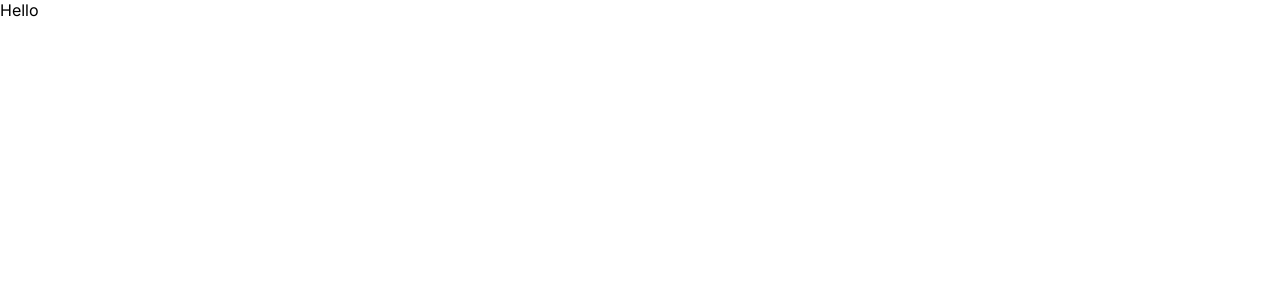
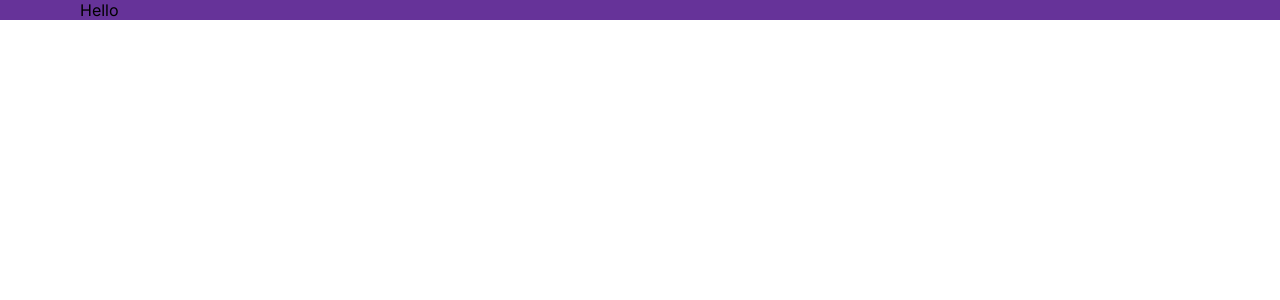
Before and after one commit to Alek30k/Blog_App, a Next.js app: page / in a window 1280 px wide. Shown: the top 300 px of the page. Built offline with nearby package versions, Linux system fonts and the light colour scheme.

Commit message:
last commit

```diff
--- a/src/app/globals.css
+++ b/src/app/globals.css
@@ -20,3 +20,19 @@ a {
   color: inherit;
   text-decoration: none;
 }
+
+.container {
+  min-height: 100vh;
+  background-color: var(--bg);
+  color: var(--textColor);
+}
+
+.wrapper {
+  /* max-width: 1420px; */
+  max-width: 1536px;
+  margin-left: auto;
+  margin-right: auto;
+  background-color: rebeccapurple;
+  padding-left: 80px;
+  padding-right: 80px;
+}
--- a/src/app/layout.js
+++ b/src/app/layout.js
@@ -1,17 +1,21 @@
-import './globals.css'
-import { Inter } from 'next/font/google'
+import "./globals.css";
+import { Inter } from "next/font/google";
 
-const inter = Inter({ subsets: ['latin'] })
+const inter = Inter({ subsets: ["latin"] });
 
 export const metadata = {
-  title: 'Blog App',
-  description: 'The best blog app!',
-}
+  title: "Blog App",
+  description: "The best blog app!",
+};
 
 export default function RootLayout({ children }) {
   return (
     <html lang="en">
-      <body className={inter.className}>{children}</body>
+      <body className={inter.className}>
+        <div className="container">
+          <div className="wrapper">{children}</div>
+        </div>
+      </body>
     </html>
-  )
+  );
 }
```
